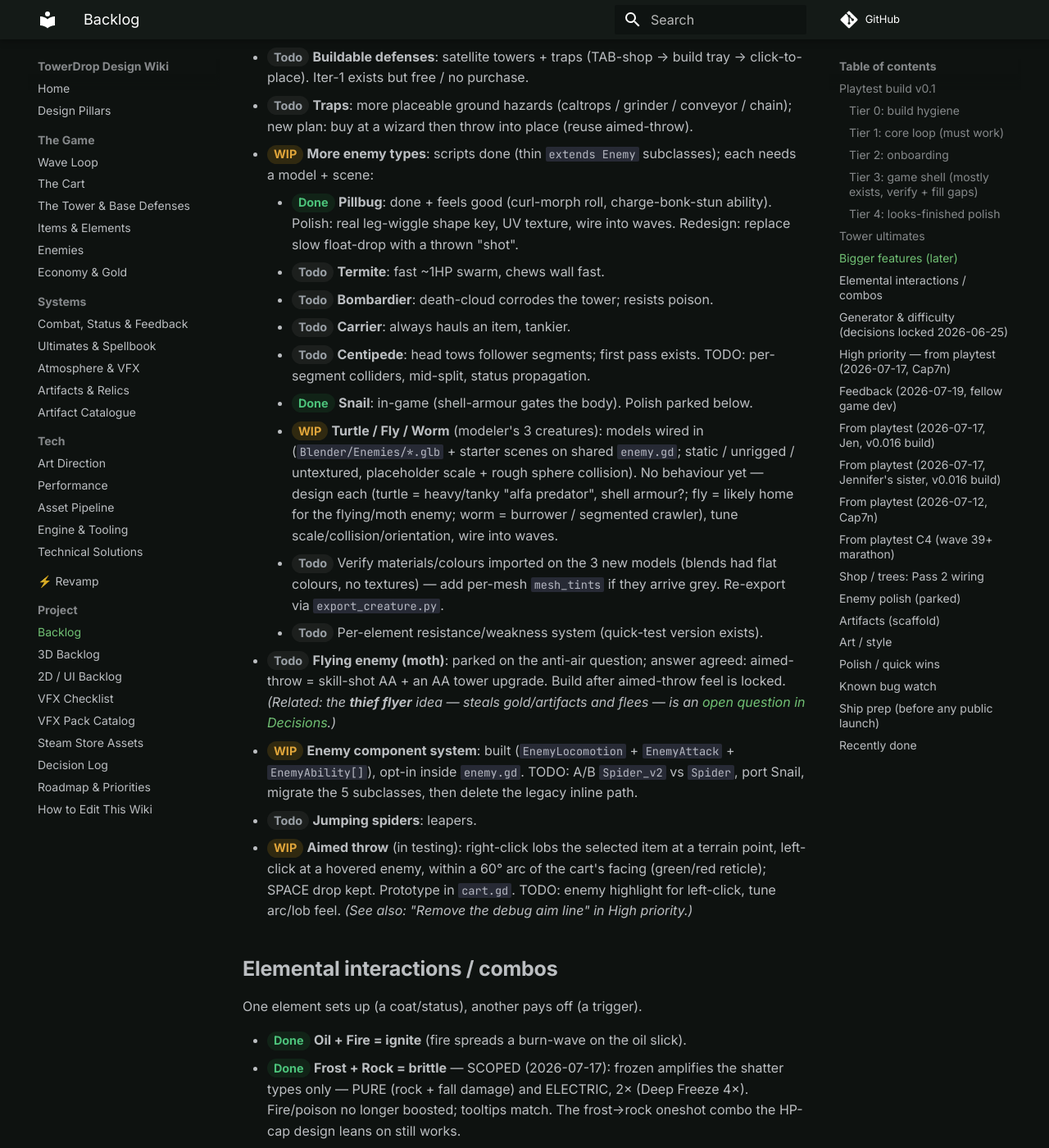
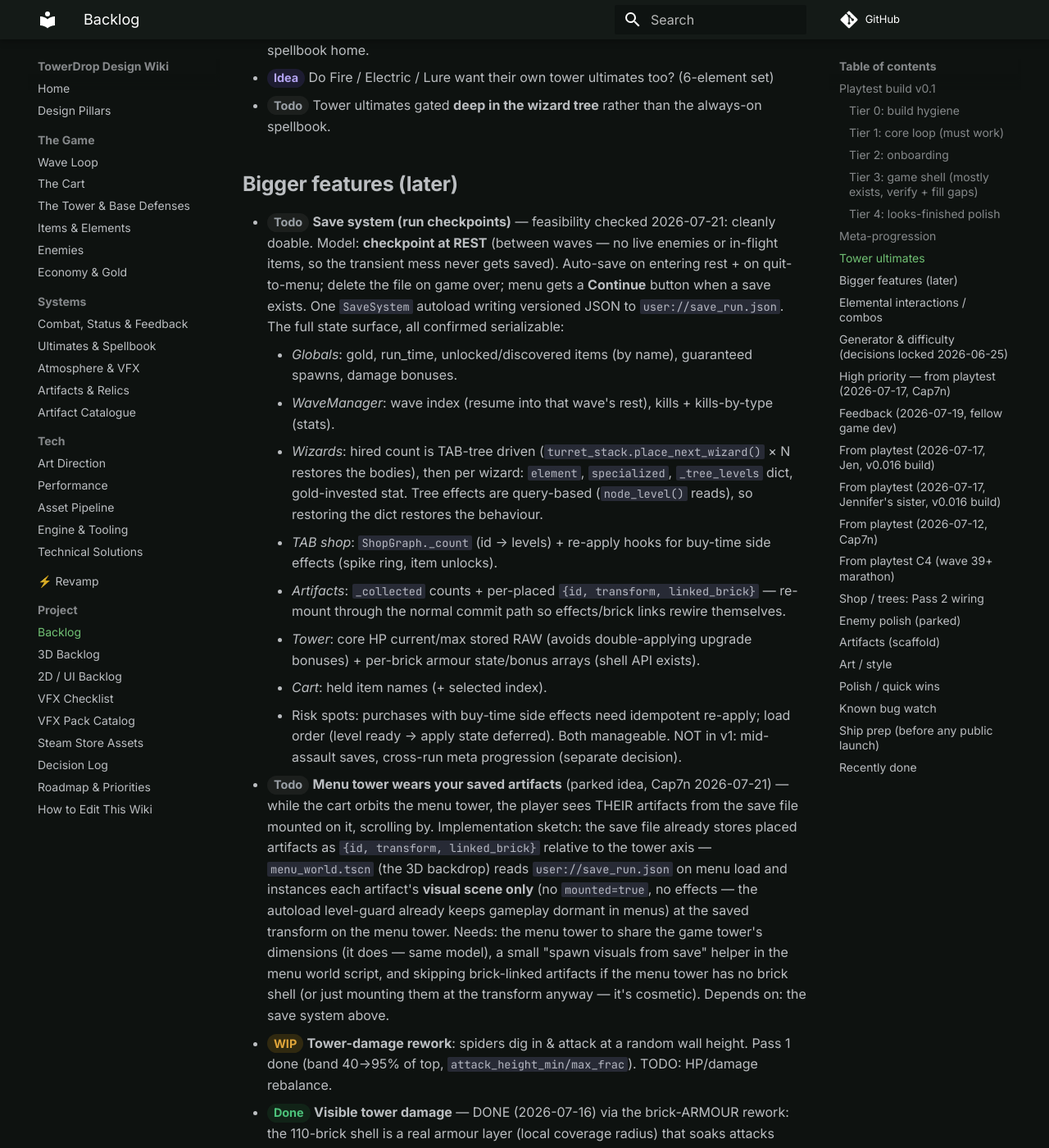
Before and after one commit to cap7n/towerdrop-docs, an MkDocs documentation site: the page built from docs/project/backlog.md, in a window 1280 px wide and 1400 px high, scrolled down 3354 px. Shown: the whole window at 82% size. Built offline with MkDocs 1.6.1 and Material for MkDocs 9.7.7, drawn with Linux system fonts in a browser that asks for light colours; comment, search, counter and statistics services are not loaded; some of the changed text lies outside the part shown.

Commit message:
Backlog: add Meta-progression section + two tutorial todos
- New Meta-progression section: meta is a must (persistence across runs)
  + meta unlock of artifacts (unlock the catalogue over runs)
- Tier 2 onboarding: Quick Tutorial Screen + New-player tutorial todos

Co-Authored-By: Claude Opus 4.8 <noreply@anthropic.com>

```diff
--- a/docs/project/backlog.md
+++ b/docs/project/backlog.md
@@ -34,6 +34,8 @@ Goal: a stable, understandable build that's beatable to ~wave 10.
 - <span class="pill todo">Todo</span> **Tutorial overhaul**: walk the actual systems (cart drop/pour + aimed throw, element trees, base + wizard shops, build/traps, tower ultimates), not just intro hints.
 - <span class="pill todo">Todo</span> **Spellbook onboarding** — since unowned spells are hidden (2026-07-19), nothing teaches the book exists. Wanted: a tutorial beat when the FIRST ultimate is bought (point at the right-edge tab / auto-open the book on its new spell).
 - <span class="pill todo">Todo</span> **Controls reference** card (move / drop / throw / shop keys), a pause-screen list at minimum.
+- <span class="pill todo">Todo</span> **Quick Tutorial Screen** — a fast, single-screen quick-reference (the essentials: move / drop / throw / shop / repair) for players who skip the full guided mode.
+- <span class="pill todo">Todo</span> **New-player tutorial** — the dedicated guided new-player tutorial mode (the revamp's [Track 1](revamp.md)): slow, its own thing, walks each system.
 
 ### Tier 3: game shell (mostly exists, verify + fill gaps)
 
@@ -56,6 +58,11 @@ Goal: a stable, understandable build that's beatable to ~wave 10.
 
 ---
 
+## Meta-progression
+
+- <span class="pill todo">Todo</span> **Meta-progression is a MUST** — the game needs a persistent meta layer across runs (right now everything resets on game over). Must-have, not a maybe. Settles the long-standing "do relics persist across runs?" question in favour of persistence.
+- <span class="pill todo">Todo</span> **Meta unlock of artifacts** — artifacts unlock progressively through meta-progression: start with a small pool and unlock more of the [catalogue](../systems/artifact-catalogue.md) across runs (the meta reward loop). The UNLOCK persists between runs; the per-run draft still draws from your unlocked pool.
+
 ## Tower ultimates
 
 - <span class="pill done">Done</span> **Rock: Oil the tower** (oil coat + fire-wave). Key `O` / `L` ignite.
@@ -66,6 +73,17 @@ Goal: a stable, understandable build that's beatable to ~wave 10.
 - <span class="pill todo">Todo</span> Tower ultimates gated **deep in the wizard tree** rather than the always-on spellbook.
 
 ## Bigger features (later)
+
+- <span class="pill todo">Todo</span> **Save system (run checkpoints)** — feasibility checked 2026-07-21: cleanly doable. Model: **checkpoint at REST** (between waves — no live enemies or in-flight items, so the transient mess never gets saved). Auto-save on entering rest + on quit-to-menu; delete the file on game over; menu gets a **Continue** button when a save exists. One `SaveSystem` autoload writing versioned JSON to `user://save_run.json`. The full state surface, all confirmed serializable:
+    - *Globals*: gold, run_time, unlocked/discovered items (by name), guaranteed spawns, damage bonuses.
+    - *WaveManager*: wave index (resume into that wave's rest), kills + kills-by-type (stats).
+    - *Wizards*: hired count is TAB-tree driven (`turret_stack.place_next_wizard()` × N restores the bodies), then per wizard: `element`, `specialized`, `_tree_levels` dict, gold-invested stat. Tree effects are query-based (`node_level()` reads), so restoring the dict restores the behaviour.
+    - *TAB shop*: `ShopGraph._count` (id → levels) + re-apply hooks for buy-time side effects (spike ring, item unlocks).
+    - *Artifacts*: `_collected` counts + per-placed `{id, transform, linked_brick}` — re-mount through the normal commit path so effects/brick links rewire themselves.
+    - *Tower*: core HP current/max stored RAW (avoids double-applying upgrade bonuses) + per-brick armour state/bonus arrays (shell API exists).
+    - *Cart*: held item names (+ selected index).
+    - Risk spots: purchases with buy-time side effects need idempotent re-apply; load order (level ready → apply state deferred). Both manageable. NOT in v1: mid-assault saves, cross-run meta progression (separate decision).
+- <span class="pill todo">Todo</span> **Menu tower wears your saved artifacts** (parked idea, Cap7n 2026-07-21) — while the cart orbits the menu tower, the player sees THEIR artifacts from the save file mounted on it, scrolling by. Implementation sketch: the save file already stores placed artifacts as `{id, transform, linked_brick}` relative to the tower axis — `menu_world.tscn` (the 3D backdrop) reads `user://save_run.json` on menu load and instances each artifact's **visual scene only** (no `mounted=true`, no effects — the autoload level-guard already keeps gameplay dormant in menus) at the saved transform on the menu tower. Needs: the menu tower to share the game tower's dimensions (it does — same model), a small "spawn visuals from save" helper in the menu world script, and skipping brick-linked artifacts if the menu tower has no brick shell (or just mounting them at the transform anyway — it's cosmetic). Depends on: the save system above.
 
 - <span class="pill wip">WIP</span> **Tower-damage rework**: spiders dig in & attack at a random wall height. Pass 1 done (band 40→95% of top, `attack_height_min/max_frac`). TODO: HP/damage rebalance.
 - <span class="pill done">Done</span> **Visible tower damage** — DONE (2026-07-16) via the brick-ARMOUR rework: the 110-brick shell is a real armour layer (local coverage radius) that soaks attacks BEFORE the HP bar; bricks tint, crack and tumble off (physical debris) where enemies dig in; the repair tool rebuilds them. See [The Tower](../game/tower.md).
```
